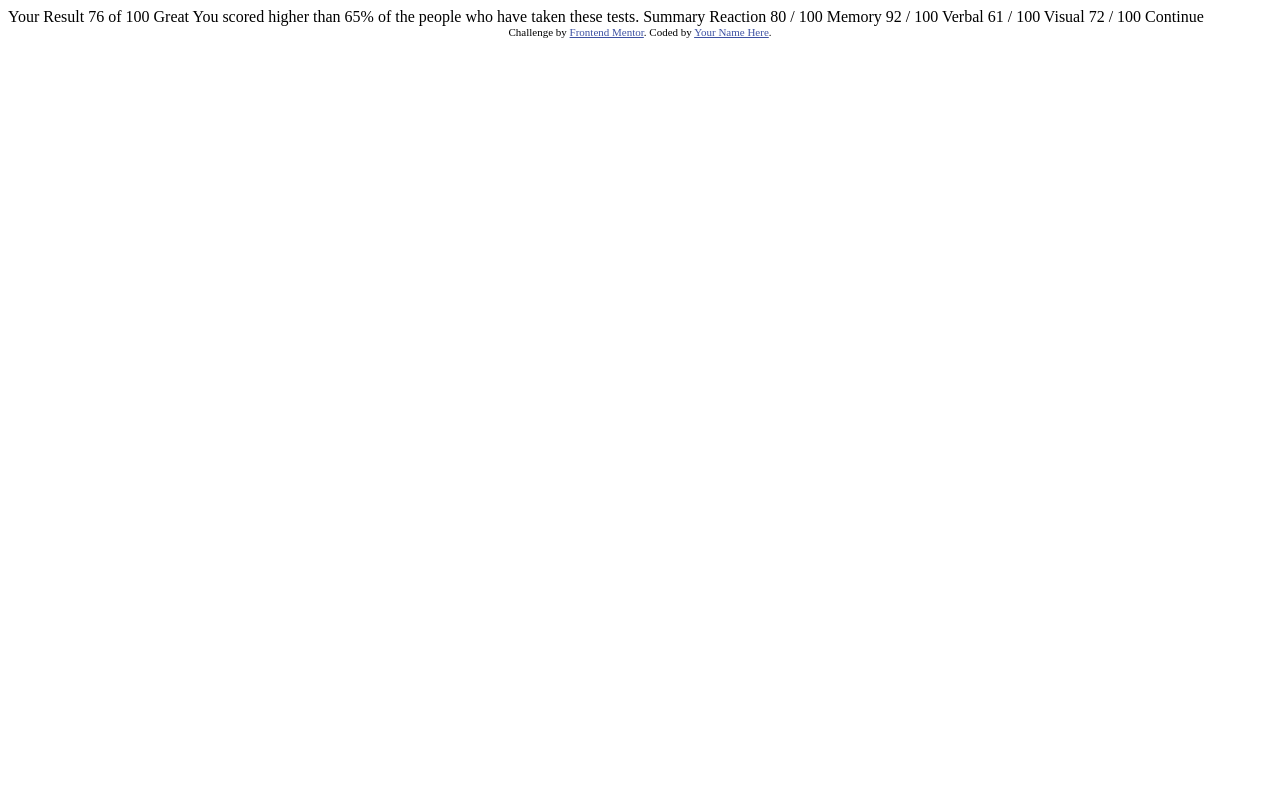
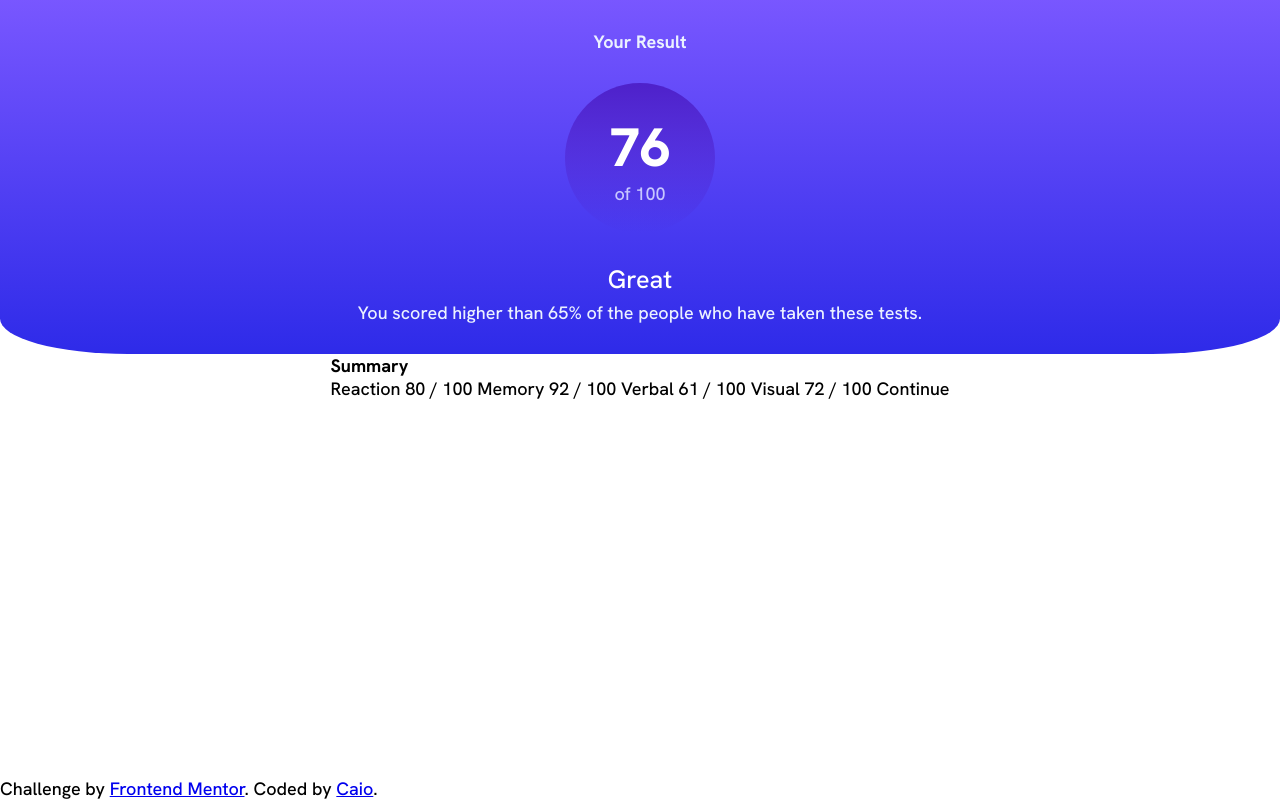
Before and after one commit to codetodestroy/continuar, a plain HTML site: page index.html in a window 1280 px wide. Drawn offline with Linux system fonts and the light colour scheme.

Commit message:
Comecei a parte do resultado

```diff
--- /dev/null
+++ b/css/colors.css
@@ -0,0 +1,19 @@
+:root {
+    /* Cores primárias */
+    --light-red: hsl(0, 100%, 67%);
+    --orangey-yellow: hsl(39, 100%, 56%);
+    --green-teal: hsl(166, 100%, 37%);
+    --cobalt-blue: hsl(234, 85%, 45%);
+
+    /* Cores gradientes */
+    --bg-light-slate-blue: hsl(252, 100%, 67%);
+    --br-light-royal-blue: hsl(241, 81%, 54%);
+    --cl-violet-blue: hsla(256, 72%, 46%, 1);
+    --cl-persian-blue: hsla(241, 72%, 46%, 0);
+
+    /* Cores neutras */
+    --white: hsl(0, 0%, 100%);
+    --pale-blue: hsl(221, 100%, 96%);
+    --light-lavender: hsl(241, 100%, 89%);
+    --dark-gray-blue: hsl(224, 30%, 27%);
+}
--- /dev/null
+++ b/css/global.css
@@ -0,0 +1,25 @@
+@import url('https://fonts.googleapis.com/css2?family=Hanken+Grotesk:wght@500;700;800&display=swap');
+
+* {
+    margin: 0;
+    padding: 0;
+    box-sizing: border-box;
+
+    font-family: 'Hanken Grotesk', sans-serif;
+    font-size: 18px;
+}
+
+body {
+    height: 100vh;
+
+    display: flex;
+    flex-flow: wrap column;
+}
+
+main {
+    display: flex;
+    flex-flow: wrap column;
+    justify-content: flex-start;
+    align-items: center;
+    flex: 1 0 auto;
+}
--- /dev/null
+++ b/css/result.css
@@ -0,0 +1,51 @@
+.box-result {
+    display: flex;
+    flex-direction: column;
+    align-items: center;
+    gap: 30px;
+
+    width: 100%;
+    padding: 30px;
+    border-bottom-left-radius: 10%;
+    border-bottom-right-radius: 10%;
+
+    background-image: linear-gradient(var(--bg-light-slate-blue), var(--br-light-royal-blue));
+
+    text-align: center;
+}
+
+.box-result h1 {
+    color: var(--pale-blue);
+}
+
+.circle-result {
+    display: flex;
+    flex-direction: column;
+    justify-content: center;
+    align-items: center;
+    background-image: linear-gradient(var(--cl-violet-blue), var(--cl-persian-blue));
+    width: 150px;
+    height: 150px;
+    border-radius: 100%;
+}
+
+.main-result {
+    font-size: 3rem;
+    font-weight: 800;
+    color: var(--white);
+}
+
+.of-result {
+    color: var(--light-lavender);
+}
+
+.info-result h2 {
+    font-size: 1.4rem;
+    font-weight: 500;
+    color: var(--white);
+    margin-bottom: 5px;
+}
+
+.info-result p {
+    color: var(--pale-blue);
+}
--- /dev/null
+++ b/css/style.css
@@ -0,0 +1,4 @@
+@import './global.css';
+@import './colors.css';
+
+@import './result.css';
--- a/index.html
+++ b/index.html
@@ -1,29 +1,32 @@
 <!DOCTYPE html>
-<html lang="en">
+<html lang="pt-BR">
+
 <head>
     <meta charset="UTF-8">
-  <meta name="viewport" content="width=device-width, initial-scale=1.0"> <!-- displays site properly based on user's device -->
+    <meta name="viewport" content="width=device-width, initial-scale=1.0">
 
     <link rel="icon" type="image/png" sizes="32x32" href="./assets/images/favicon-32x32.png">
 
     <title>Frontend Mentor | Results summary component</title>
 
-  <!-- Feel free to remove these styles or customise in your own stylesheet 👍 -->
-  <style>
-    .attribution { font-size: 11px; text-align: center; }
-    .attribution a { color: hsl(228, 45%, 44%); }
-  </style>
+    <link rel="stylesheet" href="./css/style.css">
 </head>
+
 <body>
-
-  Your Result
-  76
-  of 100
-
-  Great
-  You scored higher than 65% of the people who have taken these tests.
-
-  Summary
+    <main>
+        <section class="box-result">
+            <h1>Your Result</h1>
+            <div class="circle-result">
+                <span class="main-result">76</span>
+                <span class="of-result">of 100</span>
+            </div>
+            <div class="info-result">
+                <h2>Great</h2>
+                <p>You scored higher than 65% of the people who have taken these tests.</p>
+            </div>
+        </section>
+        <section class="box-summary">
+            <h2>Summary</h2>
 
             Reaction
             80 / 100
@@ -38,10 +41,13 @@
             72 / 100
 
             Continue
+        </section>
+    </main>
 
     <div class="attribution">
         Challenge by <a href="https://www.frontendmentor.io?ref=challenge" target="_blank">Frontend Mentor</a>.
-    Coded by <a href="#">Your Name Here</a>.
+        Coded by <a href="#">Caio</a>.
     </div>
 </body>
+
 </html>
```
Lines whose indentation alone changed are shown as unchanged.
